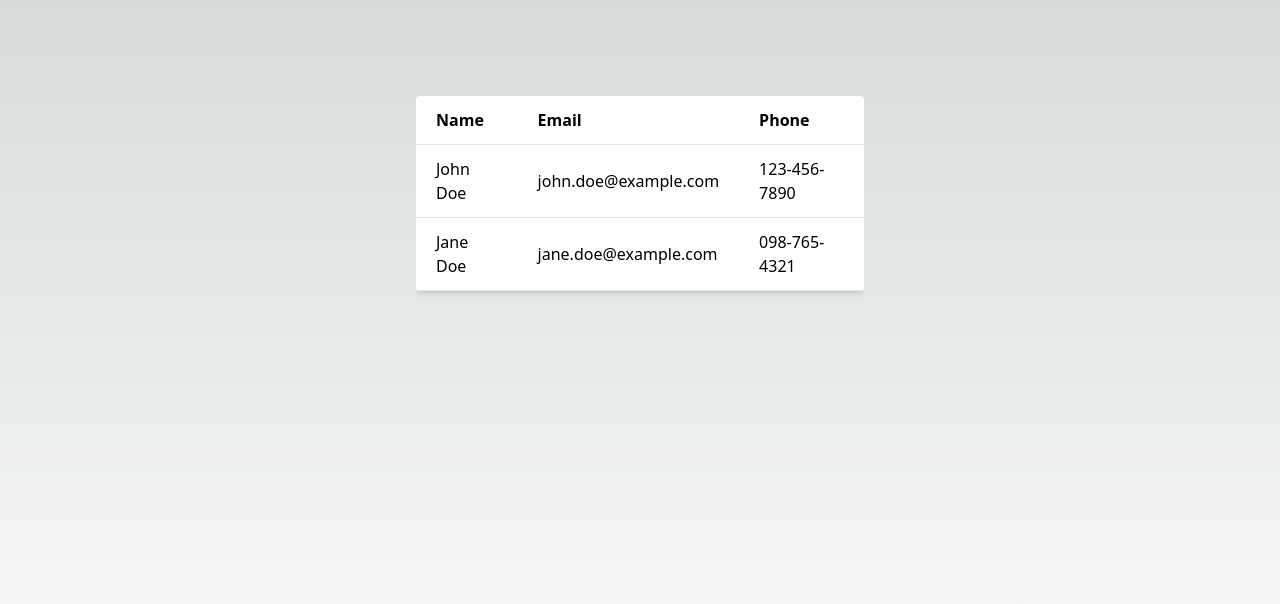
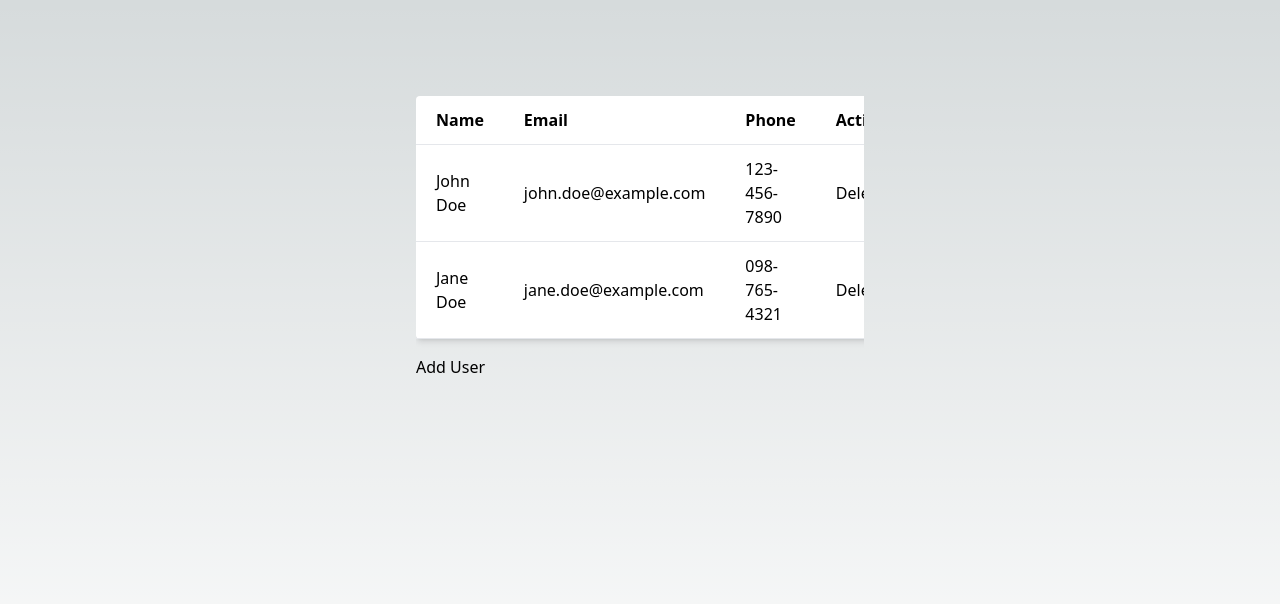
Before and after one commit to imagine-bot/291258, a Next.js app: page / in a window 1280 px wide. Shown: the top 604 px of the page. Built offline with nearby package versions, Linux system fonts and the light colour scheme.

Commit message:
Commit from Stub AI

```diff
--- a/components/UserList.tsx
+++ b/components/UserList.tsx
@@ -1,4 +1,4 @@
-import React from 'react';
+import React, { useState } from 'react';
 
 type User = {
   name: string;
@@ -11,6 +11,16 @@ type UserListProps = {
 };
 
 const UserList: React.FC<UserListProps> = ({ users }) => {
+  const [userList, setUserList] = useState(users);
+
+  const addUser = (user: User) => {
+    setUserList([...userList, user]);
+  };
+
+  const deleteUser = (email: string) => {
+    setUserList(userList.filter(user => user.email !== email));
+  };
+
   return (
     <div className="w-full max-w-md mx-auto overflow-auto">
       <table className="w-full text-md bg-white shadow-md rounded mb-4">
@@ -19,18 +29,25 @@ const UserList: React.FC<UserListProps> = ({ users }) => {
             <th className="text-left p-3 px-5">Name</th>
             <th className="text-left p-3 px-5">Email</th>
             <th className="text-left p-3 px-5">Phone</th>
+            <th className="text-left p-3 px-5">Actions</th>
           </tr>
         </thead>
         <tbody>
-          {users.map((user, index) => (
+          {userList.map((user, index) => (
             <tr className="border-b hover:bg-orange-100" key={index}>
               <td className="p-3 px-5">{user.name}</td>
               <td className="p-3 px-5">{user.email}</td>
               <td className="p-3 px-5">{user.phone}</td>
+              <td className="p-3 px-5">
+                <button onClick={() => deleteUser(user.email)}>Delete</button>
+              </td>
             </tr>
           ))}
         </tbody>
       </table>
+      <div>
+        <button onClick={() => addUser({ name: 'New User', email: 'new.user@example.com', phone: '000-000-0000' })}>Add User</button>
+      </div>
     </div>
   );
 };
```
